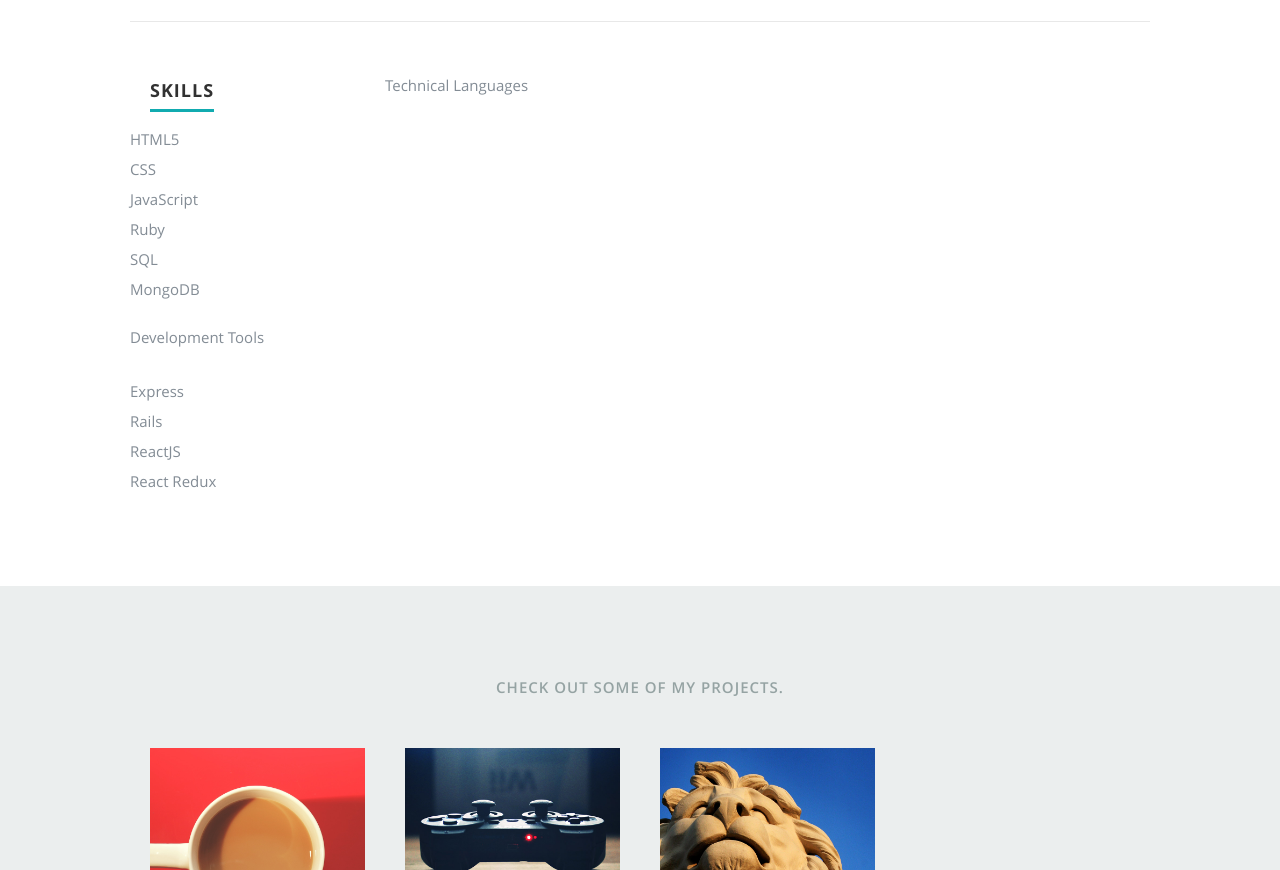
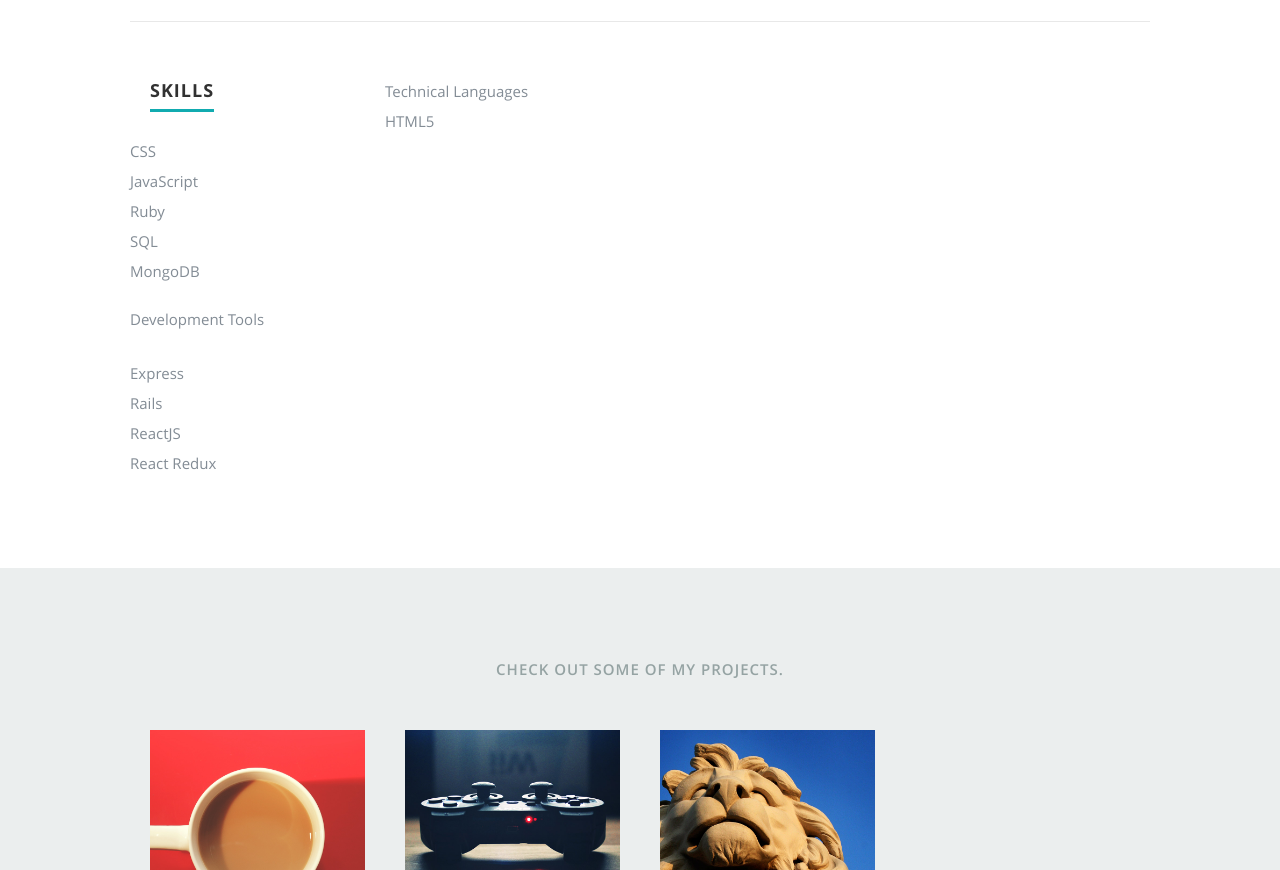
Before and after one commit to dean-hildebrand/spike0161.github.io, a plain HTML site: page index.html in a window 1280 px wide. Shown: the part 1817-2687 px from the top of the page. Drawn offline with nearby package versions, Linux system fonts and the light colour scheme.

Commit message:
Format Skills list

```diff
--- a/index.html
+++ b/index.html
@@ -178,8 +178,9 @@
       </div>
       <div class="nine coloumns main-col">
         <div class="skill-type">
-          <p>Technical Languages</p>
             <ul class="skills">
+              <li>Technical Languages</li>
+              <li></li>
               <li>HTML5</li>
               <li>CSS</li>
               <li>JavaScript</li>
```
